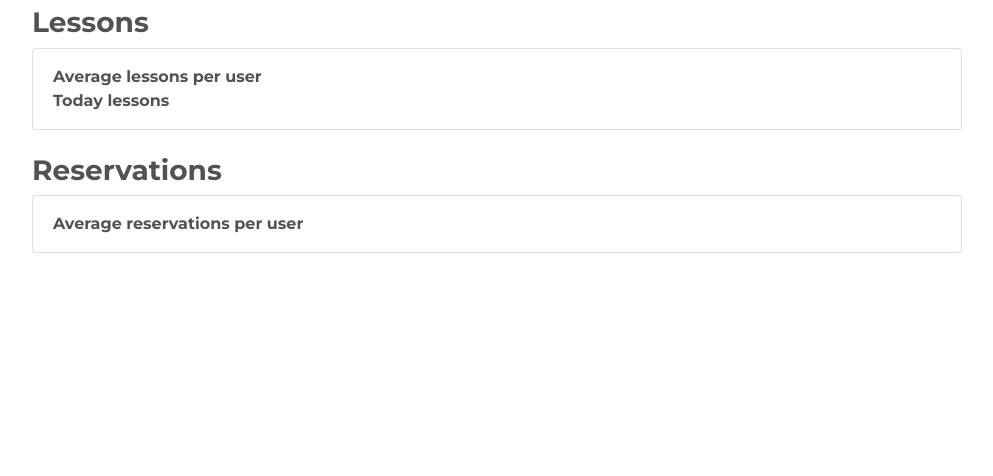
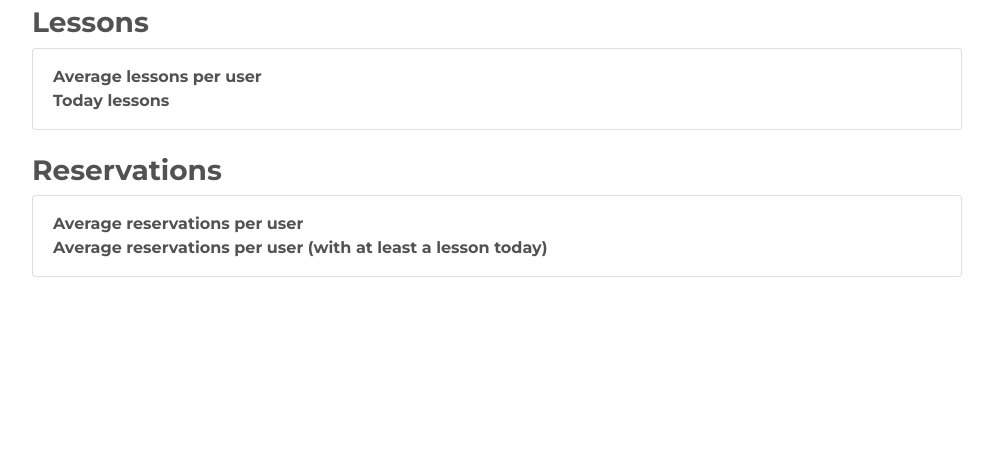
Before and after one commit to mattiolato98/reservation-ninja, a Django app: template analytics_management/templates/analytics_management/stats.html in a window 1280 px wide. Shown: the part 372-848 px from the top of the page, without its empty margins (143-1136 px from the left). Run offline with Django 3.2, Linux system fonts and the light colour scheme; the template is opened without the code that fills it, so the values that code supplies are empty; parts of the project's set-up code (start-up, migrations or seed data) failed here and were passed over; some libraries are stand-ins or nearby versions; some web fonts are replaced.

Commit message:
Added stat about average reservations per user with at least a lesson today

```diff
--- a/analytics_management/templates/analytics_management/stats.html
+++ b/analytics_management/templates/analytics_management/stats.html
@@ -157,6 +157,10 @@
                             <span class="font-7">Average reservations per user</span>&nbsp;&nbsp;&nbsp;
                             <span>{{ average_reservations_per_user|floatformat:"2" }}</span>
                         </div>
+                        <div class="d-flex justify-content-between">
+                            <span class="font-7">Average reservations per user (with at least a lesson today)</span>&nbsp;&nbsp;&nbsp;
+                            <span>{{ average_reservations_per_today_user|floatformat:"2" }}</span>
+                        </div>
                     </div>
                 </div>
             </div>
--- a/analytics_management/views.py
+++ b/analytics_management/views.py
@@ -115,6 +115,10 @@
         context['reservations'] = Reservation.objects.count()
         context['average_reservations_per_user'] = context['reservations'] / context['users']
 
+        if Log.objects.filter(date=dt.datetime.now(pytz.timezone('Europe/Rome'))).exists():
+            log = Log.objects.filter(date=dt.datetime.now(pytz.timezone('Europe/Rome'))).first()
+            context['average_reservations_per_today_user'] = context['reservations'] / log.users
+
         return context
 
 
```
